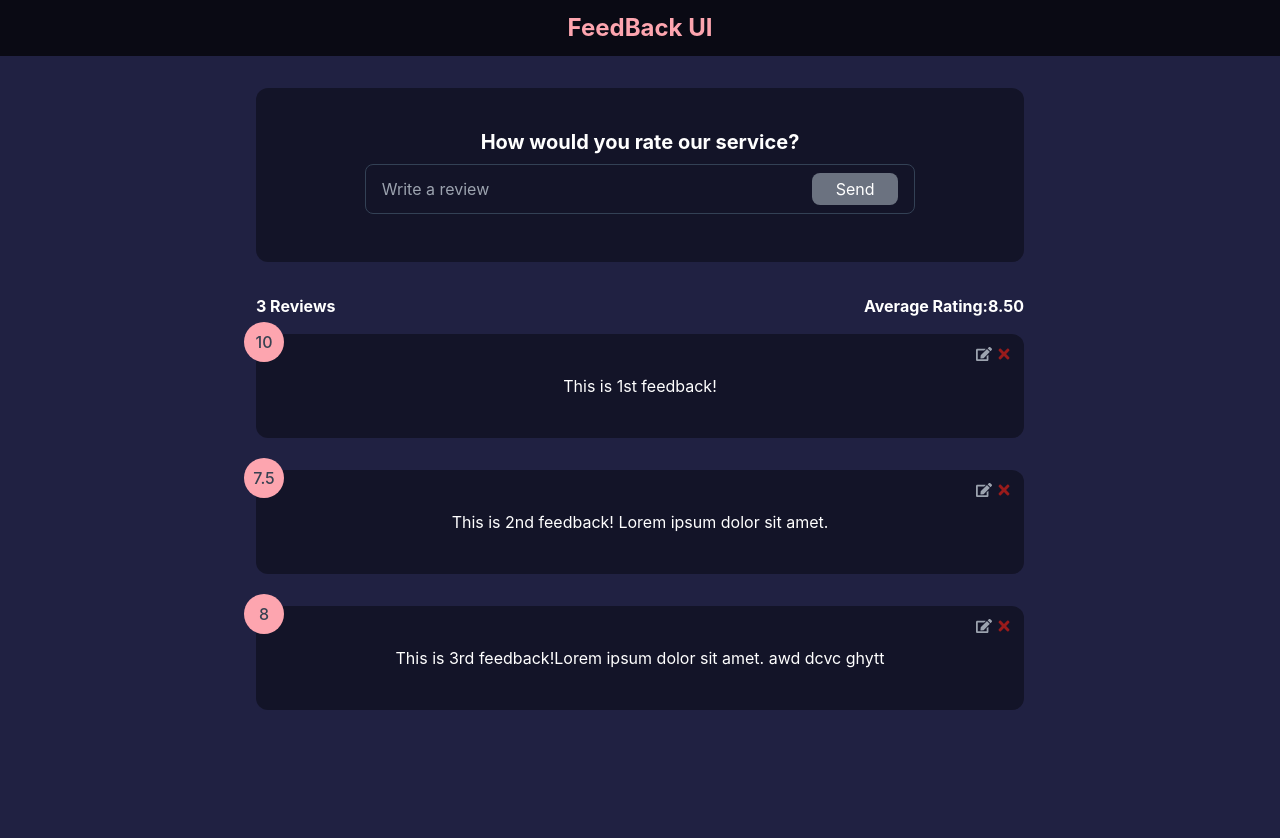
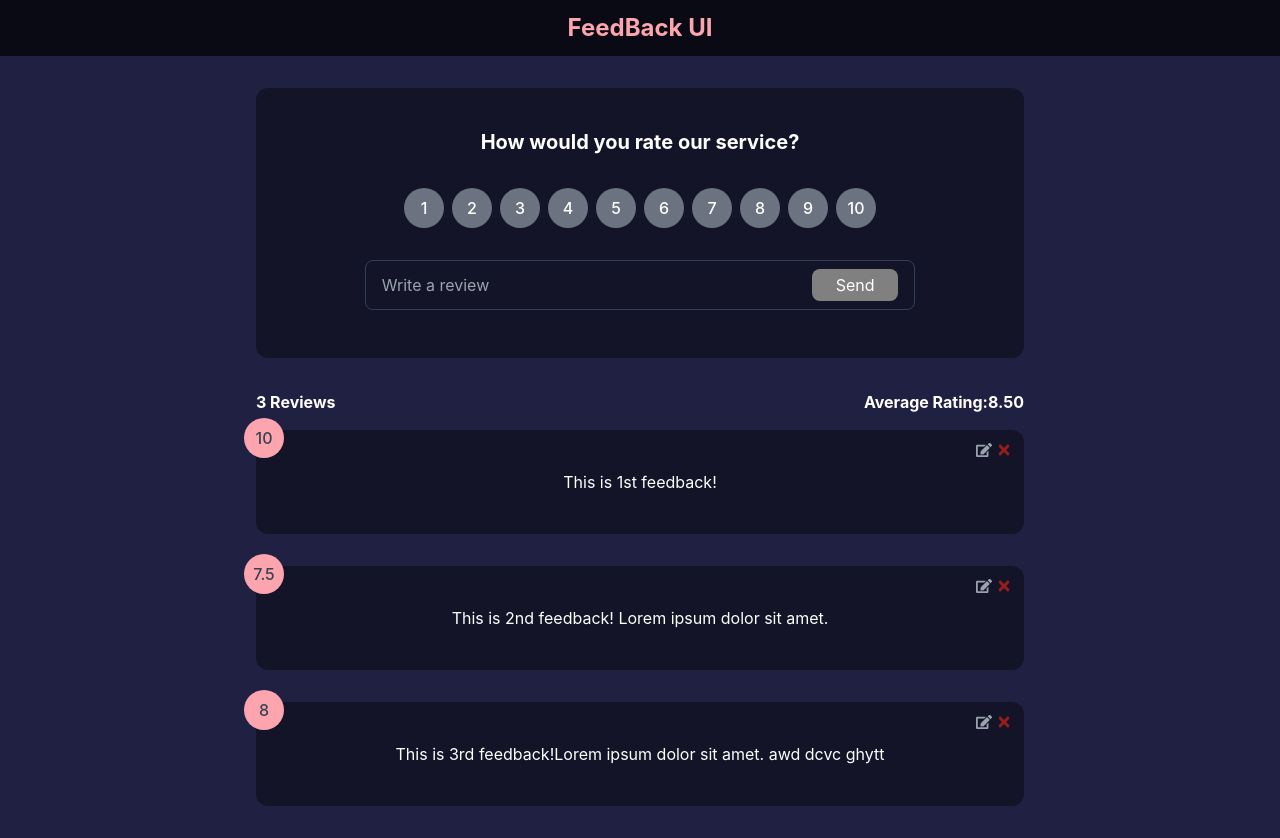
Before and after one commit to Gokul-Nath-27/FeedBack-UI, a React (Create React App) app: page / in a window 1280 px wide. Before the commit the page ends 800 px from the top, so only its background shows below. Built offline with nearby package versions, Linux system fonts and the light colour scheme; the HTML template or start-up script is replaced by a standard one.

Commit message:
added ratings component

```diff
--- a/src/App.js
+++ b/src/App.js
@@ -6,6 +6,7 @@ import Stats from './Components/Stats'
 import FeedBackForm from "./Components/FeedBackForm";
 function App() {
   const [feedBack, setFeedBack] = useState(feedBackData)
+  const [darkmode, setDarkmode] = useState(true)
 
   const handleDelete = (id) => {
     if(window.confirm("Do you want to delete?")){
@@ -16,12 +17,9 @@ function App() {
   return (
     <>
       <Header text="FeedBack UI"/>
-      <FeedBackForm/>
+      <FeedBackForm darkmode={darkmode}/>
       <Stats feedBack={feedBack}/>
-      <FeedBackList
-        feedBack={feedBack}
-        handleDelete={handleDelete}
-        />
+      <FeedBackList feedBack={feedBack} handleDelete={handleDelete} darkmode={darkmode}/>
     </>
   );
 }
--- /dev/null
+++ b/src/Components/Button.jsx
@@ -0,0 +1,19 @@
+const Button = ({ children, type, isDisabled,addFeedback }) => {
+    return (
+        <button
+            onClick={addFeedback}
+            type={type}
+            disabled={isDisabled}
+            style= {{backgroundColor: (isDisabled)? "gray" : null}}
+            className={`w-1/6 border-none bg-rose-400 py-1 rounded-lg text-white cursor-pointer`}
+        >
+            {children}
+        </button>
+    )
+}
+
+Button.defaultProps = {
+    type: 'text'
+}
+
+export default Button
--- a/src/Components/CardStyle.jsx
+++ b/src/Components/CardStyle.jsx
@@ -15,7 +15,7 @@ const CardStyle = ({children, darkmode}) => {
 }
 
 CardStyle.defaultProps = {
-    darkmode: false
+    darkmode: true
 }
 CardStyle.propTypes = {
     children: PropTypes.node.isRequired,
--- a/src/Components/FeedBackForm.jsx
+++ b/src/Components/FeedBackForm.jsx
@@ -1,32 +1,57 @@
 import CardStyle from "./CardStyle"
-import { useState } from "react"
-const FeedBackForm = () => {
+import { useState, useEffect} from "react"
+import Button from './Button'
+import RatingRadioBtn from "./RatingRadioBtn"
+const FeedBackForm = ({darkmode}) => {
     const [text, setText] = useState("")
+    const [disabled, setDisabled] = useState(true)
+    const [message, setMessage] = useState("")
+
+    useEffect(()=>{
+        if(text.trim() === "") {
+            setDisabled(true)
+            setMessage(null)
+        } else if(text.trim() !== "" && text.length <= 10){
+            setDisabled(true)
+            setMessage("FeedBack must have atleast 10 characters")
+        } else{
+            setMessage(null)
+            setDisabled(false)
+        }
+    },[text])
 
     const handleTextChange = (e) => {
-        setText(e.target.value, console.log(text))
+        setText(e.target.value)
+    }
+
+    const addFeedback = (e) => {
+
+        e.preventDefault()
+        console.log('clicked')
     }
     return (
-        <CardStyle darkmode={true}>
+        <CardStyle darkmode={darkmode}>
             <form action="">
                 <h1 className="text-xl font-bold">How would you rate our service?</h1>
+                <RatingRadioBtn />
                 <div className="w-4/5 mx-auto my-2 flex sm:flex-row justify-between border-slate-700 border px-4 py-2 rounded-lg">
                     <input
                         onChange={handleTextChange}
-                        style={{backgroundColor: 'rgba(0,0,0,0.01)'}}
+                        style={{ backgroundColor: 'rgba(0,0,0,0.01)' }}
                         type="text"
                         placeholder="Write a review"
                         value={text}
                         className="w-4/5 border-none focus:outline-none"
-                        />
-                    <button
-                        onClick={(e) =>(e.preventDefault())}
-                        type="submit"
-                        className="w-1/6 bg-gray-500 hover:bg-rose-300 py-1 rounded-lg text-white"
-                        >
-                            Send
-                    </button>
+                    />
+                    <Button
+                        type='submit'
+                        isDisabled={disabled}
+                        addFeedback={addFeedback}
+                    >
+                        Send
+                    </Button>
                 </div>
+                {message && <div style={{color:  darkmode ? 'papayawhip': 'red' }}>{message}</div>}
             </form>
         </CardStyle>
     )
--- a/src/Components/FeedBackItem.jsx
+++ b/src/Components/FeedBackItem.jsx
@@ -1,9 +1,9 @@
 import CardStyle from "./CardStyle"
 import PropTypes from 'prop-types'
 import { FaTimes, FaEdit } from 'react-icons/fa'
-const FeedBackItem = ({ text, rating, id, handleDelete}) => {
+const FeedBackItem = ({ text, rating, id, handleDelete, darkmode}) => {
     return (
-        <CardStyle darkmode>
+        <CardStyle darkmode={darkmode}>
             <div className="font-medium absolute -top-3 -left-3 h-10  w-10 rounded-full bg-brightPink text-gray-700  flex justify-around items-center">{rating}</div>
             <button
                 className="absolute top-3 right-3 text-red-800"
--- a/src/Components/FeedBackList.jsx
+++ b/src/Components/FeedBackList.jsx
@@ -1,7 +1,7 @@
 import FeedBackItem from "./FeedBackItem"
 import PropTypes from 'prop-types'
 
-const FeedBackList = ({feedBack, handleDelete}) => {
+const FeedBackList = ({feedBack, handleDelete, darkmode}) => {
 
     return (!feedBack || feedBack.length === 0)?
         <p className="text-center relative top-16">NO FEEDBACK YET!</p>
@@ -12,6 +12,7 @@ const FeedBackList = ({feedBack, handleDelete}) => {
                         text={text}
                         rating={rating}
                         handleDelete={handleDelete}
+                        darkmode={darkmode}
                     />
             } )
 }
--- /dev/null
+++ b/src/Components/RatingRadioBtn.jsx
@@ -0,0 +1,19 @@
+const RatingRadioBtn = () => {
+    const ratings = [1,2,3,4,5,6,7,8,9,10]
+
+    return (
+        <ul className="flex w-4/5 m-auto my-6 justify-center flex-wrap">
+            {ratings.map((rating) => {
+                return (
+                    <li key={rating} className="font-medium h-10 w-10 mx-1 my-2 rounded-full bg-gray-500 hover:bg-brightPink hover:cursor-pointer flex items-center justify-center text-white">
+                        {rating}
+                    </li>
+                )
+                }
+
+            )}
+        </ul>
+    )
+}
+
+export default RatingRadioBtn
```
